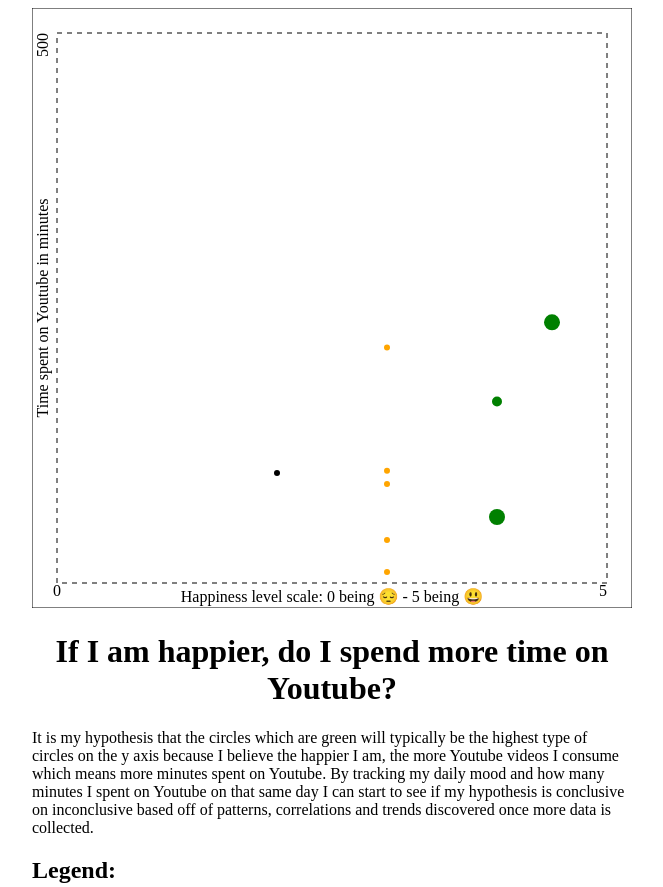
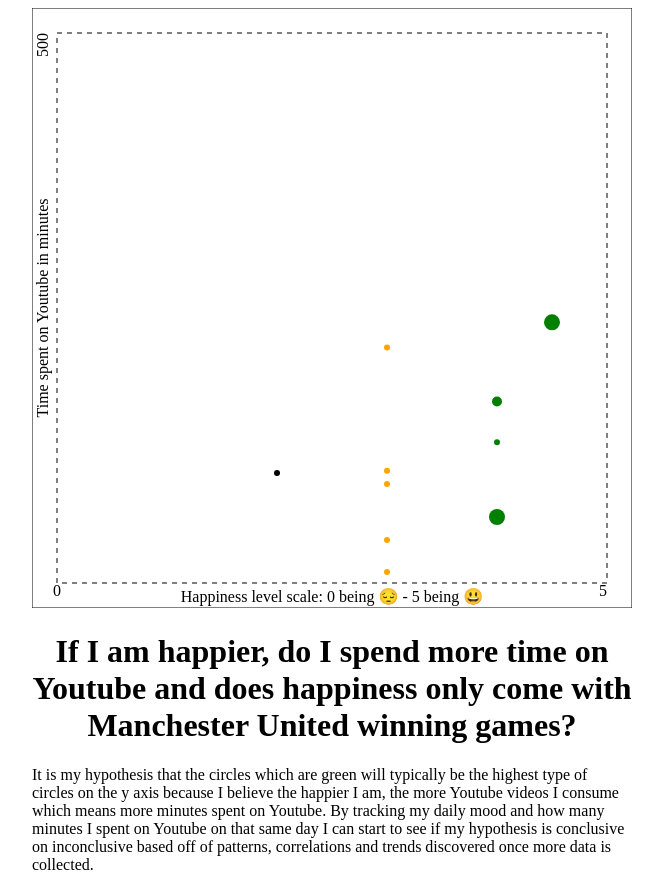
Before and after one commit to Elapache98/phase-3-data-visualizations, a plain HTML site: page index.html in a window 1280 px wide. Shown: the top 887 px of the page, without its empty margins (308-971 px from the left). Drawn offline with Linux system fonts and the light colour scheme.

Commit message:
update to variables +1 day of data collection

```diff
--- a/index.html
+++ b/index.html
@@ -12,7 +12,8 @@
 <body>
     <div id="container" style="margin: 0 auto">
         <div id="canvas"></div>
-        <h1 style="text-align:center">If I am happier, do I spend more time on Youtube?</h1>
+        <h1 style="text-align:center">If I am happier, do I spend more time on Youtube and does happiness only come with
+            Manchester United winning games?</h1>
         <p style="text-align: left">It is my hypothesis that the circles which are green will typically
             be the highest type of circles on the y axis because I believe the happier I am, the more Youtube videos I
             consume which
--- a/main.js
+++ b/main.js
@@ -38,23 +38,25 @@ let dataset = [
      y= minutes spent on Youtube/day
      ***/
     /*** 11/02/23 ***/
-    { xHappinessRating: 3, yMinutesOnYoutube: 10, wonGame: null },
+    { xHappinessRating: 3, yMinutesOnYoutube: 10, manchesterUnitedWon: null },
     /*** 12/02/23 ***/
-    { xHappinessRating: 4.5, yMinutesOnYoutube: 237, wonGame: true },
+    { xHappinessRating: 4.5, yMinutesOnYoutube: 237, manchesterUnitedWon: true },
     /*** 13/02/23 ***/
-    { xHappinessRating: 3, yMinutesOnYoutube: 90, wonGame: null },
+    { xHappinessRating: 3, yMinutesOnYoutube: 90, manchesterUnitedWon: null },
     /*** 14/02/23 ***/
-    { xHappinessRating: 3, yMinutesOnYoutube: 214, wonGame: null },
+    { xHappinessRating: 3, yMinutesOnYoutube: 214, manchesterUnitedWon: null },
     /*** 15/02/23 ***/
-    { xHappinessRating: 3, yMinutesOnYoutube: 102, wonGame: null },
+    { xHappinessRating: 3, yMinutesOnYoutube: 102, manchesterUnitedWon: null },
     /*** 16/02/23 ***/
-    { xHappinessRating: 4, yMinutesOnYoutube: 165, wonGame: false },
+    { xHappinessRating: 4, yMinutesOnYoutube: 165, manchesterUnitedWon: false },
     /*** 17/02/23 ***/
-    { xHappinessRating: 2, yMinutesOnYoutube: 100, wonGame: null },
+    { xHappinessRating: 2, yMinutesOnYoutube: 100, manchesterUnitedWon: null },
     /*** 18/02/23 ***/
-    { xHappinessRating: 3, yMinutesOnYoutube: 39, wonGame: null },
+    { xHappinessRating: 3, yMinutesOnYoutube: 39, manchesterUnitedWon: null },
     /*** 19/02/23 ***/
-    { xHappinessRating: 4, yMinutesOnYoutube: 60, wonGame: true }
+    { xHappinessRating: 4, yMinutesOnYoutube: 60, manchesterUnitedWon: true },
+
+    { xHappinessRating: 4, yMinutesOnYoutube: 128, manchesterUnitedWon: null },
 ];
 
 let happinessRange = d3.scaleLinear()
@@ -97,9 +99,9 @@ circles.attr("r", 8)
      * if Manchester United, do not play the circle is rather quite small
      */
     .attr("r", function (value) {
-        if (value.wonGame === true) {
+        if (value.manchesterUnitedWon === true) {
             return 8;
-        } else if (value.wonGame === false) {
+        } else if (value.manchesterUnitedWon === false) {
             return 5;
         } else {
             return 3;
@@ -152,5 +154,5 @@ pulling the values of the datasets for each circle and shows the user what these
 source: https://www.pluralsight.com/guides/create-tooltips-in-d3js */
 circles.append("title")
     .text(function (value) {
-        return "Happiness Rating: " + value.xHappinessRating + "\nMinutes on YouTube: " + value.yMinutesOnYoutube + "\nWon Game: " + value.wonGame;
+        return "Happiness Rating: " + value.xHappinessRating + "\nMinutes on Youtube: " + value.yMinutesOnYoutube + "\nManchester United Win: " + value.manchesterUnitedWon;
     });
```
